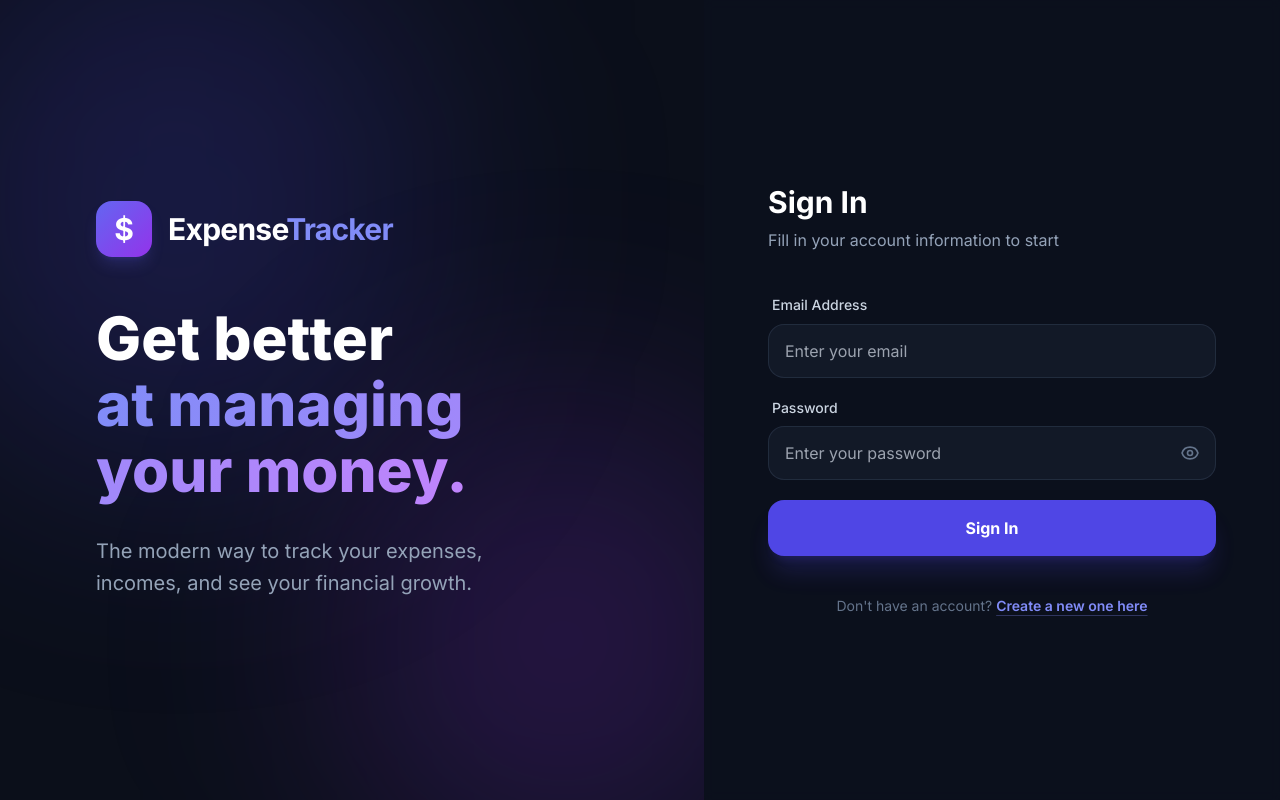
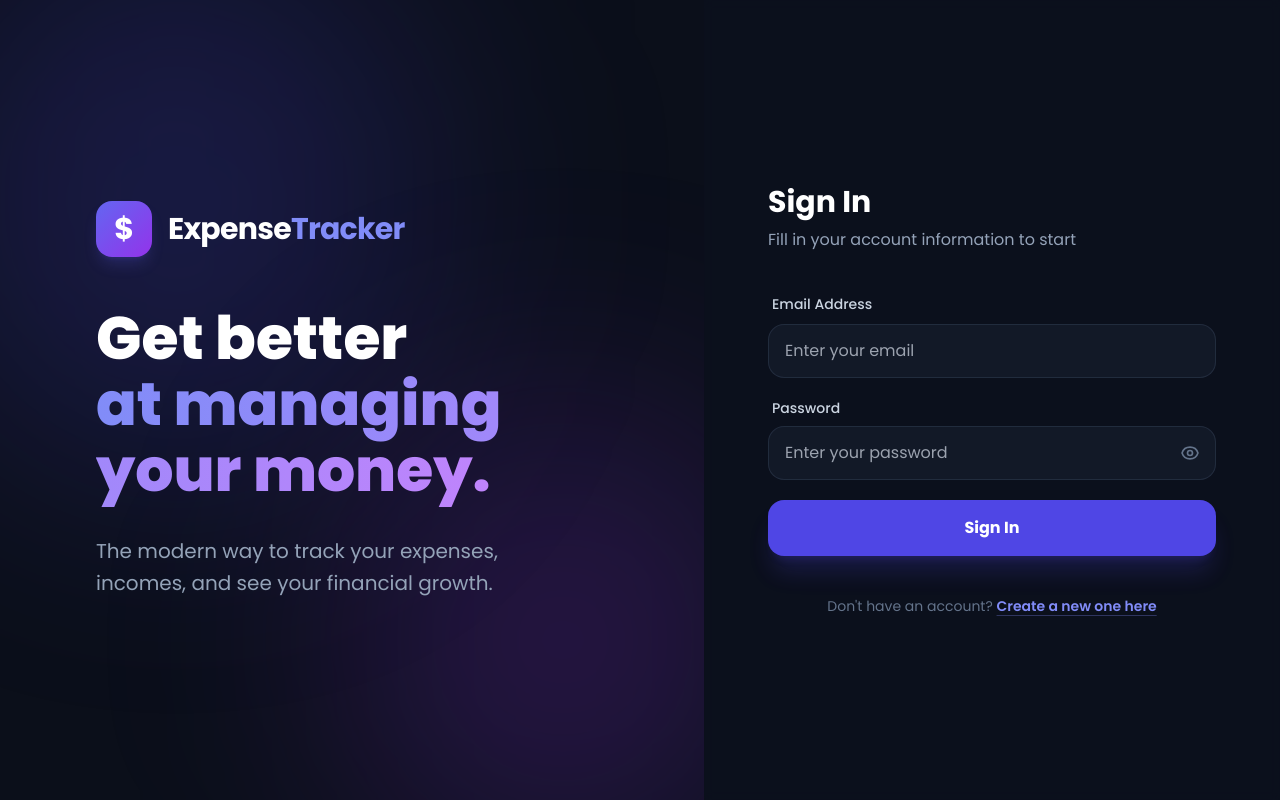
Before and after one commit to Phorsda21/expense-tracker-mern, a React (Vite) app in the folder expense-tracker/frontend/: page /login in a window 1280 px wide. Built offline with nearby package versions, Linux system fonts and the light colour scheme.

Commit message:
added nicer font

```diff
--- a/expense-tracker/frontend/index.html
+++ b/expense-tracker/frontend/index.html
@@ -5,9 +5,12 @@
     <link rel="icon" type="image/png" href="/logo.png" />
     <meta name="viewport" content="width=device-width, initial-scale=1.0" />
     <meta name="description" content="Track your income and expenses with this modern expense tracker application" />
+
     <link rel="preconnect" href="https://fonts.googleapis.com">
     <link rel="preconnect" href="https://fonts.gstatic.com" crossorigin>
-    <link href="https://fonts.googleapis.com/css2?family=Inter:wght@300;400;500;600;700;800&display=swap" rel="stylesheet">
+
+    <link href="https://fonts.googleapis.com/css2?family=Poppins:wght@300;400;500;600;700;800&display=swap" rel="stylesheet">
+
     <title>Expense Tracker - Manage Your Finances</title>
   </head>
   <body>
--- a/expense-tracker/frontend/src/index.css
+++ b/expense-tracker/frontend/src/index.css
@@ -1,20 +1,23 @@
+/* 1. MOVE IMPORT TO TOP (OR REMOVE IF USING INDEX.HTML LINK) */
+@import url('https://fonts.googleapis.com/css2?family=Poppins:wght@300;400;500;600;700;800&display=swap');
+
 @tailwind base;
 @tailwind components;
 @tailwind utilities;
-
-/* Import Google Font */
-  @import url('https://fonts.googleapis.com/css2?family=Poppins:ital,wght@0,100;0,200;0,300;0,400;0,500;0,600;0,700;0,800;0,900;1,100;1,200;1,300;1,400;1,500;1,600;1,700;1,800;1,900&display=swap');
 
 * {
   margin: 0;
   padding: 0;
   box-sizing: border-box;
+  font-family: 'Poppins', sans-serif; /* Added here to ensure all elements inherit it */
 }
 
 body {
   font-family: 'Poppins', sans-serif;
   background-color: #0f172a;
   color: #f1f5f9;
+  -webkit-font-smoothing: antialiased;
+  -moz-osx-font-smoothing: grayscale;
 }
 
 /* Custom Scrollbar */
@@ -122,6 +125,7 @@
 select,
 textarea {
   transition: all 0.2s ease;
+  font-family: 'Poppins', sans-serif;
 }
 
 input:focus,
@@ -190,7 +194,7 @@
 
 .emoji-btn.selected {
   background: rgba(99, 102, 241, 0.3);
-  ring: 2px solid #6366f1;
+  outline: 2px solid #6366f1;
 }
 
 /* Transaction List Item */
```
